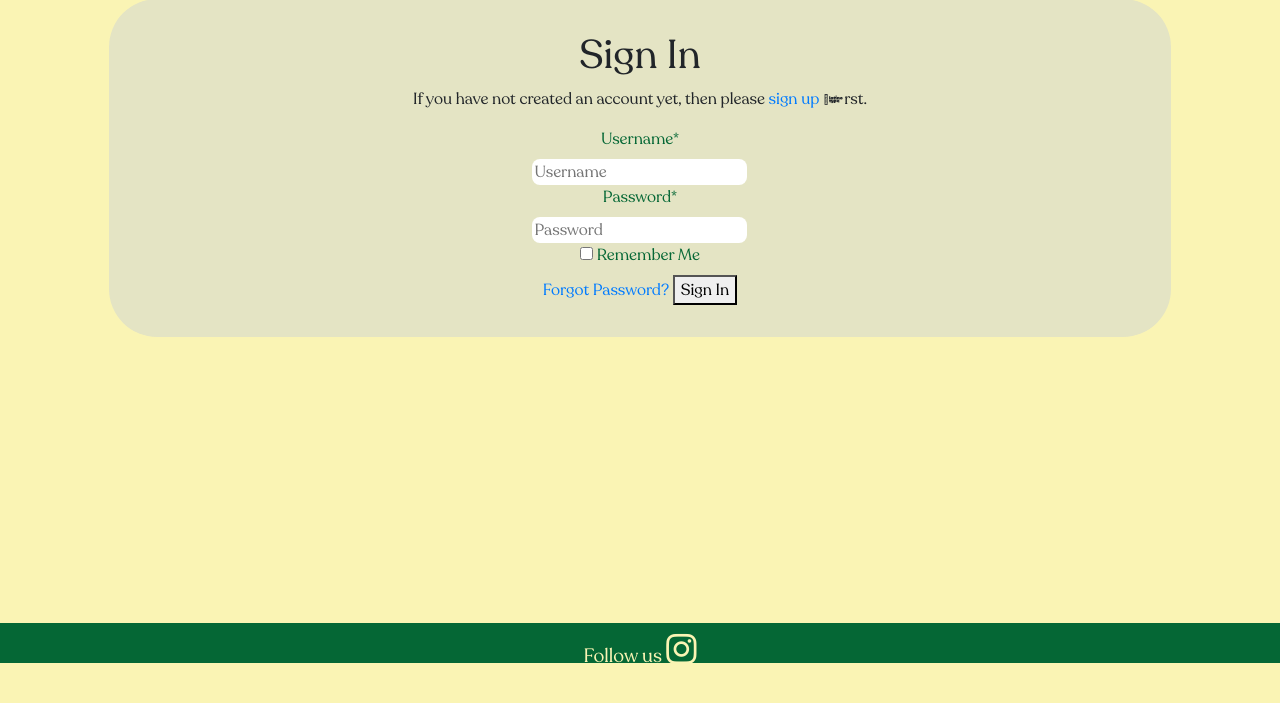
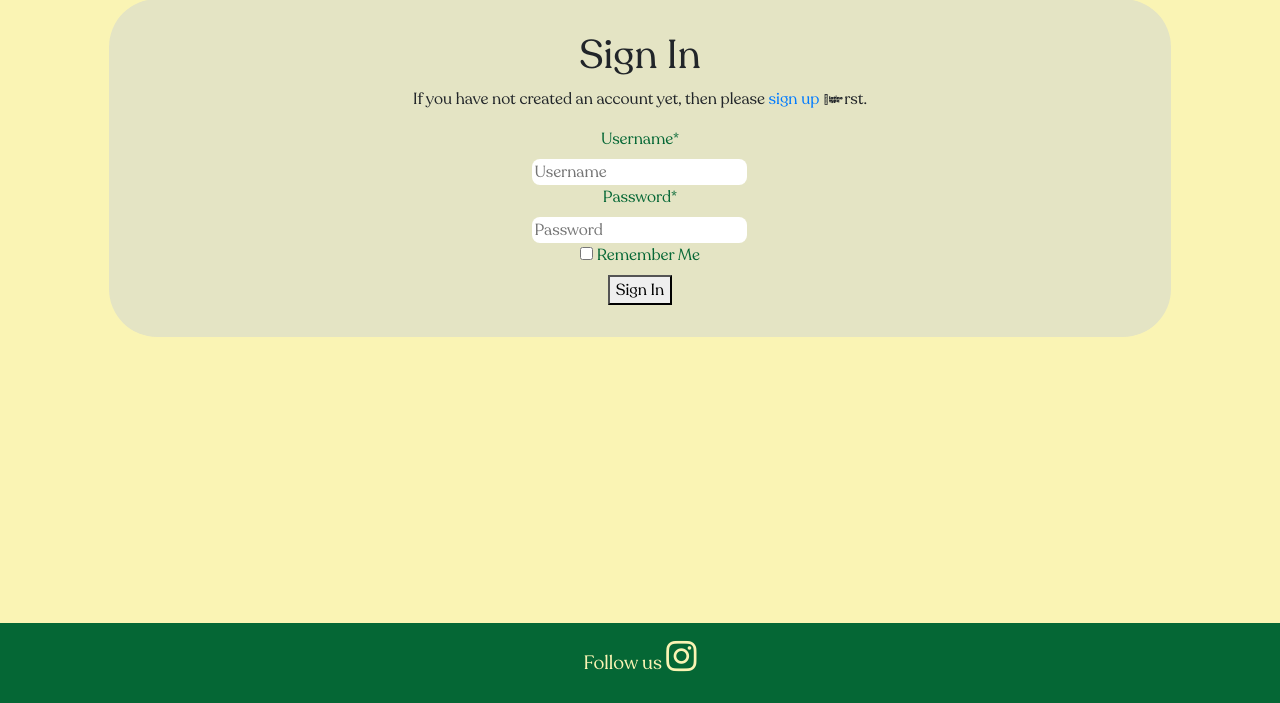
Before and after one commit to Code-Institute-Submissions/fabianlien-OOO-IceCream_AugResub, a Django app: page /accounts/login/ in a window 1280 px wide. Shown: the part 143-846 px from the top of the page. Before the commit the page ends 806 px from the top, so only its background shows below. Run offline with Django 3.2, Linux system fonts and the light colour scheme; some libraries are stand-ins or nearby versions.

Commit message:
replace placeholder text, remove broken link in signin page, fix pep8 errors in settings.py

```diff
--- a/WebApp/apps.py
+++ b/WebApp/apps.py
@@ -2,5 +2,8 @@ from django.apps import AppConfig
 
 
 class WebappConfig(AppConfig):
+    """
+    Default django configuration class.
+    """
     default_auto_field = 'django.db.models.BigAutoField'
     name = 'WebApp'
--- a/static/css/styles.css
+++ b/static/css/styles.css
@@ -218,19 +218,17 @@ nav .active a {
 /* Footer */
 
 #footer-container {
-    position: sticky;
     bottom: 0;
     background-color: rgb(5 103 53);
     color: rgb(250 244 180);
     height: 10vh;
+    line-height: 10vh;
     text-align: center;
-    line-height: 3vh;
     font-size: 150%;
 }
 
 #footer-container i {
     font-size: 180%;
-    margin-top: 2vh;
     color: rgb(250 244 180);
 }
 
@@ -240,13 +238,7 @@ nav .active a {
 
 @media screen and (min-width: 768px) {
     #footer-container {
-        height: 5vh;
-        line-height: 2vh;
         font-size: 120%;
-    }
-
-    #footer-container i {
-        margin-top: 0.25em;
     }
 }
 
@@ -345,7 +337,7 @@ nav .active a {
     }
 
     .slide-container {
-        height: 84vh;
+        height: 78vh;
     }
 
 }
--- a/templates/account/login.html
+++ b/templates/account/login.html
@@ -55,7 +55,6 @@
         {% if redirect_field_value %}
         <input type="hidden" name="{{ redirect_field_name }}" value="{{ redirect_field_value }}" />
         {% endif %}
-        <a class="button secondaryAction" href="{% url 'account_reset_password' %}">{% trans "Forgot Password?" %}</a>
         <button class="primaryAction" type="submit">{% trans "Sign In" %}</button>
       </form>
 
--- a/templates/base.html
+++ b/templates/base.html
@@ -15,6 +15,7 @@
         integrity="sha384-zCbKRCUGaJDkqS1kPbPd7TveP5iyJE0EjAuZQTgFLD2ylzuqKfdKlfG/eSrtxUkn" crossorigin="anonymous">
     <link rel="stylesheet" href="https://cdnjs.cloudflare.com/ajax/libs/font-awesome/5.15.4/css/all.min.css">
     <link rel="stylesheet" href="{% static 'css/styles.css' %}">
+    <link rel="icon"href="{% static 'favicon.ico' %}">
     <script src="https://polyfill.io/v3/polyfill.min.js?features=default"></script>
     <title>OOO Ice Cream</title>
 </head>
```
Also changed, not shown: OOO_IceCream/settings.py (+9 -5 lines), static/favicon.ico (added), 3 other files.
